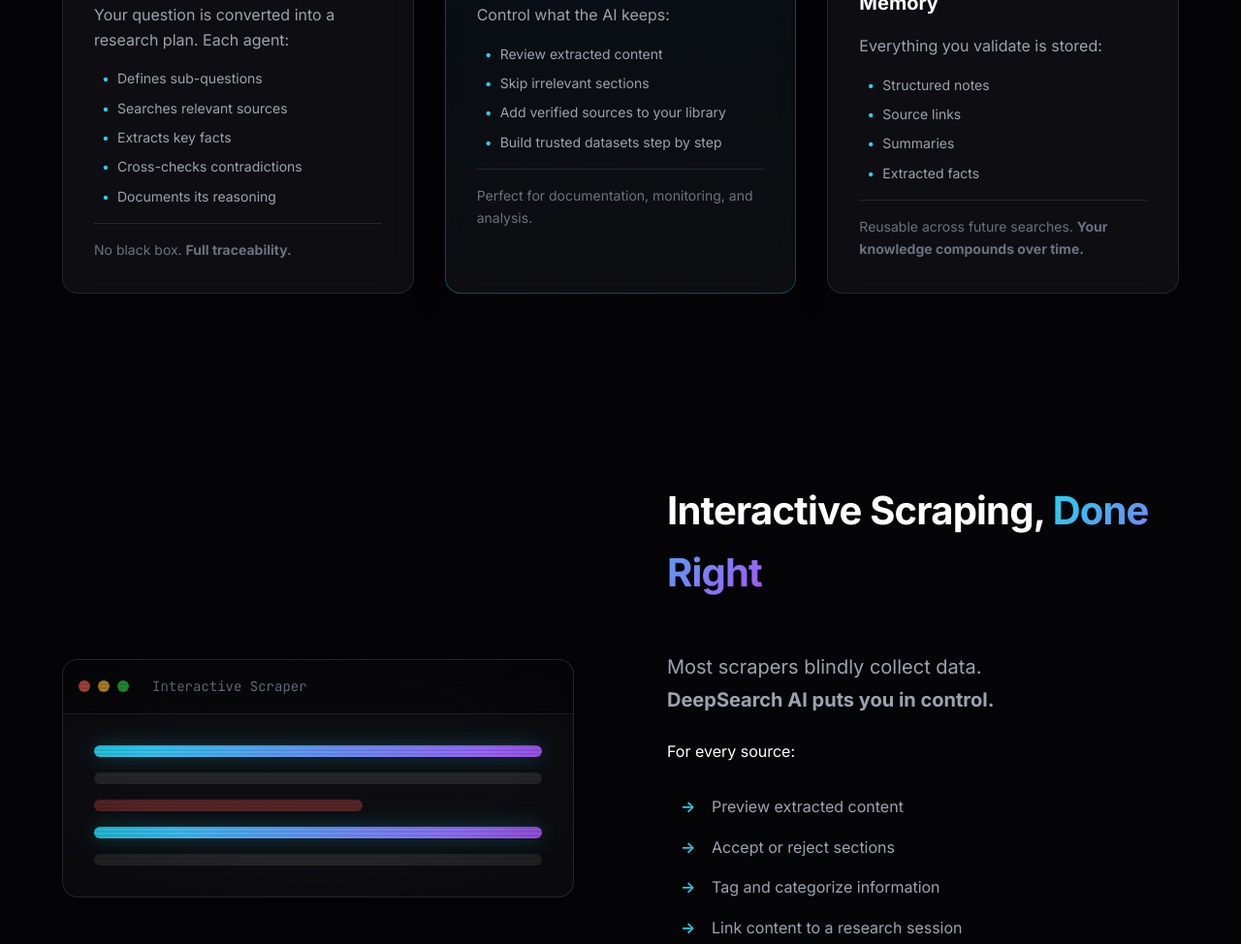
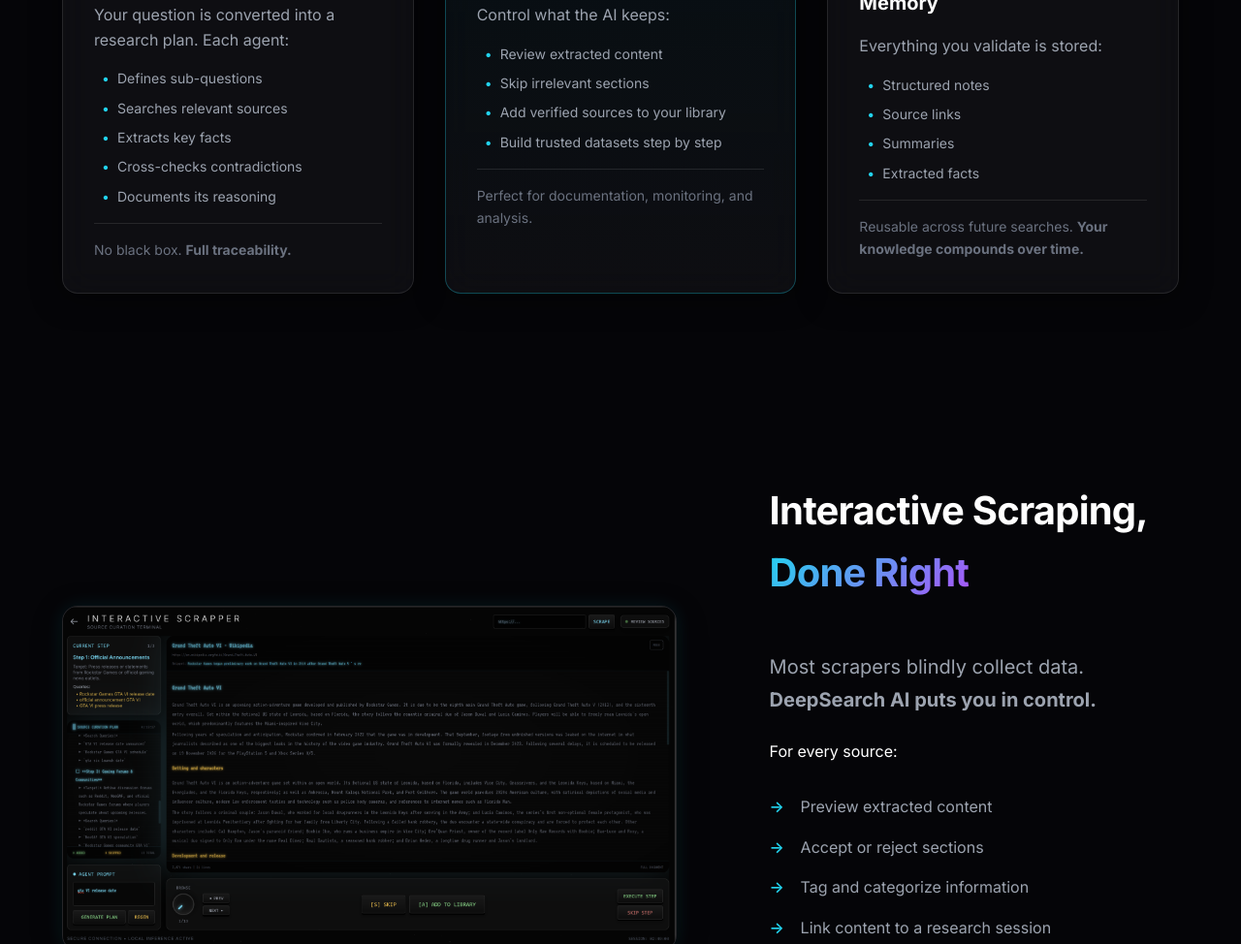
Before and after one commit to Aavkd/Responsive_tp, a plain HTML site: page index.html in a window 1280 px wide. Shown: the part 1826-2800 px from the top of the page at 97% size. Drawn offline with Linux system fonts and the light colour scheme.

Commit message:
cleaned out site + image

```diff
--- a/index.css
+++ b/index.css
@@ -909,87 +909,32 @@
     gap: var(--spacing-4xl);
 }
 
-.split-image,
+.split-image {
+    flex: 1.5;
+}
+
 .split-content {
     flex: 1;
 }
 
-/* Scraper Mockup with CRT Effect */
-.scraper-mockup {
-    border-radius: var(--radius-xl);
-    overflow: hidden;
-    position: relative;
-}
-
-.scraper-mockup::before {
-    content: '';
-    position: absolute;
-    inset: 0;
-    background: repeating-linear-gradient(0deg,
-            transparent,
-            transparent 2px,
-            rgba(0, 0, 0, 0.1) 2px,
-            rgba(0, 0, 0, 0.1) 4px);
-    pointer-events: none;
-    z-index: 5;
-}
-
-.mockup-header {
-    display: flex;
-    align-items: center;
-    gap: var(--spacing-sm);
-    padding: var(--spacing-md);
-    background: rgba(0, 0, 0, 0.4);
-    border-bottom: 1px solid var(--glass-border);
-}
-
-.mockup-dot {
-    width: 12px;
-    height: 12px;
-    border-radius: 50%;
-}
-
-.dot-red {
-    background: rgba(255, 95, 87, 0.8);
-}
-
-.dot-yellow {
-    background: rgba(254, 188, 46, 0.8);
-}
-
-.dot-green {
-    background: rgba(40, 200, 64, 0.8);
-}
-
-.mockup-title {
-    margin-left: var(--spacing-md);
-    font-size: var(--font-size-sm);
-    color: var(--color-text-muted);
-    font-family: var(--font-mono);
-}
-
-.mockup-content {
-    padding: var(--spacing-xl);
-    display: flex;
-    flex-direction: column;
-    gap: var(--spacing-md);
-}
-
-.mockup-line {
-    height: 12px;
-    background: rgba(255, 255, 255, 0.1);
-    border-radius: var(--radius-sm);
+/* Scraper Image Styles */
+.scraper-image {
     width: 100%;
-}
-
-.mockup-line.active {
-    background: var(--gradient-primary);
-    box-shadow: var(--glow-cyan);
-}
-
-.mockup-line.skip {
-    background: rgba(255, 95, 87, 0.3);
-    width: 60%;
+    max-width: 100%;
+    height: auto;
+    border-radius: 16px;
+    box-shadow:
+        0 8px 32px rgba(0, 0, 0, 0.3),
+        0 0 20px rgba(34, 211, 238, 0.1);
+    transition: all var(--transition-base);
+    object-fit: cover;
+}
+
+.scraper-image:hover {
+    transform: scale(1.02);
+    box-shadow:
+        0 12px 40px rgba(0, 0, 0, 0.4),
+        0 0 30px rgba(34, 211, 238, 0.2);
 }
 
 .split-benefits {
--- a/index.html
+++ b/index.html
@@ -21,33 +21,7 @@
         <div class="nebula nebula-2"></div>
     </div>
 
-    <!-- SIDEBAR NAVIGATION (Glass Panel) -->
-    <aside class="sidebar glass" id="sidebar">
-        <button class="icon-btn" title="Profile">
-            <svg width="20" height="20" fill="none" stroke="currentColor" viewBox="0 0 24 24">
-                <path stroke-linecap="round" stroke-linejoin="round" stroke-width="2"
-                    d="M16 7a4 4 0 11-8 0 4 4 0 018 0zM12 14a7 7 0 00-7 7h14a7 7 0 00-7-7z"></path>
-            </svg>
-        </button>
-        <div class="sidebar-divider"></div>
-        <button class="icon-btn" title="New Project">
-            <svg width="20" height="20" fill="none" stroke="currentColor" viewBox="0 0 24 24">
-                <path stroke-linecap="round" stroke-linejoin="round" stroke-width="2" d="M12 4v16m8-8H4"></path>
-            </svg>
-        </button>
-        <button class="icon-btn" title="Presets">
-            <svg width="20" height="20" fill="none" stroke="currentColor" viewBox="0 0 24 24">
-                <path stroke-linecap="round" stroke-linejoin="round" stroke-width="2"
-                    d="M5 8h14M5 8a2 2 0 110-4h14a2 2 0 110 4M5 8v10a2 2 0 002 2h10a2 2 0 002-2V8m-9 4h4"></path>
-            </svg>
-        </button>
-        <button class="icon-btn active" title="Explore">
-            <svg width="20" height="20" fill="none" stroke="currentColor" viewBox="0 0 24 24">
-                <path stroke-linecap="round" stroke-linejoin="round" stroke-width="2"
-                    d="M21 21l-6-6m2-5a7 7 0 11-14 0 7 7 0 0114 0z"></path>
-            </svg>
-        </button>
-    </aside>
+
 
     <!-- HEADER / NAVBAR -->
     <header class="header" id="header">
@@ -246,21 +220,8 @@
             <div class="container">
                 <div class="split-layout">
                     <div class="split-image">
-                        <div class="scraper-mockup glass crt-container">
-                            <div class="mockup-header">
-                                <span class="mockup-dot dot-red"></span>
-                                <span class="mockup-dot dot-yellow"></span>
-                                <span class="mockup-dot dot-green"></span>
-                                <span class="mockup-title">Interactive Scraper</span>
-                            </div>
-                            <div class="mockup-content">
-                                <div class="mockup-line active"></div>
-                                <div class="mockup-line"></div>
-                                <div class="mockup-line skip"></div>
-                                <div class="mockup-line active"></div>
-                                <div class="mockup-line"></div>
-                            </div>
-                        </div>
+                        <img src="interactive_scraper.png" alt="Interactive Scraper Interface"
+                            class="scraper-image glass" loading="lazy">
                     </div>
                     <div class="split-content">
                         <h2 class="section-title text-left">Interactive Scraping, <span class="gradient-text">Done
```
Also changed, not shown: interactive_scraper.png (added).
